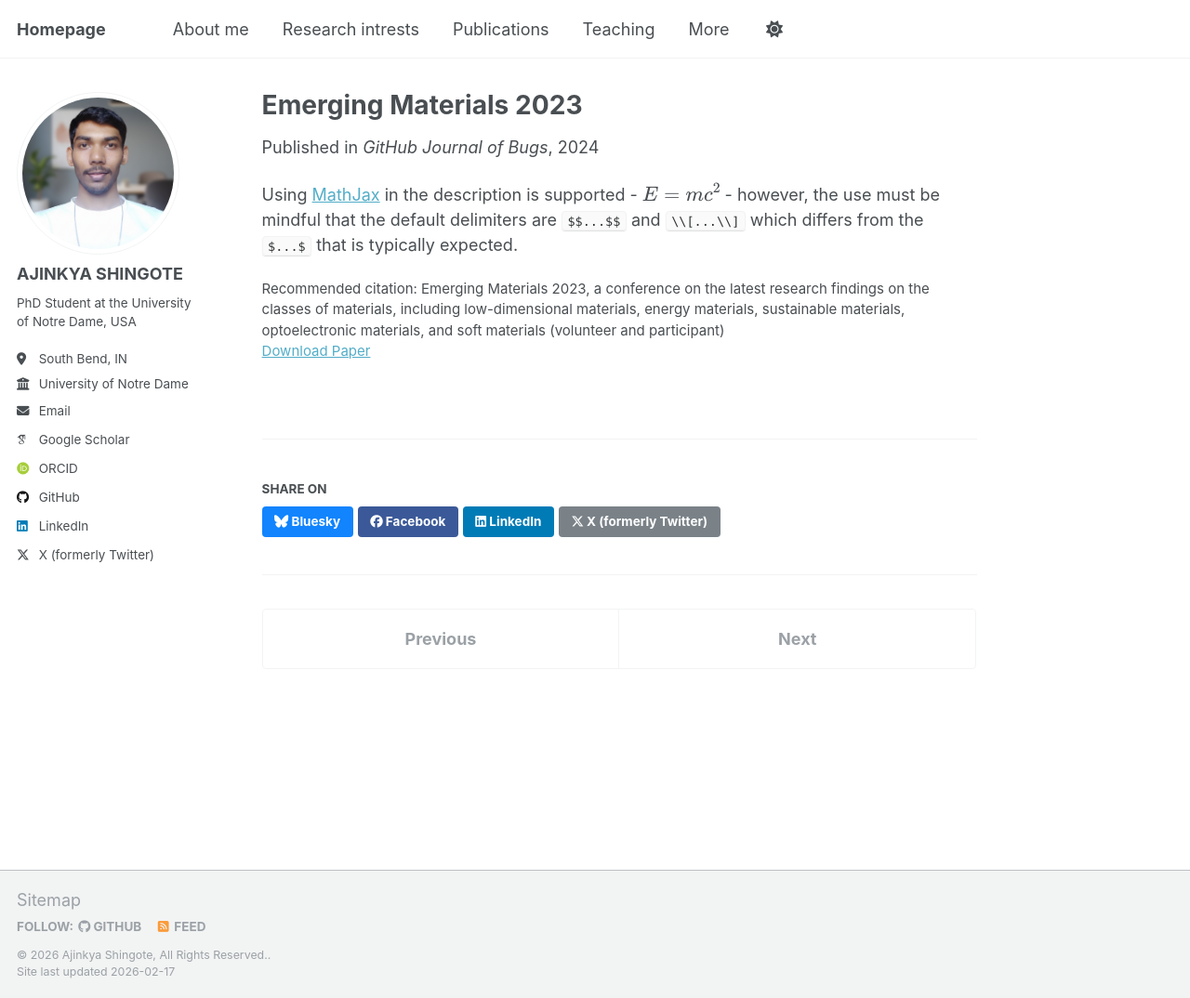
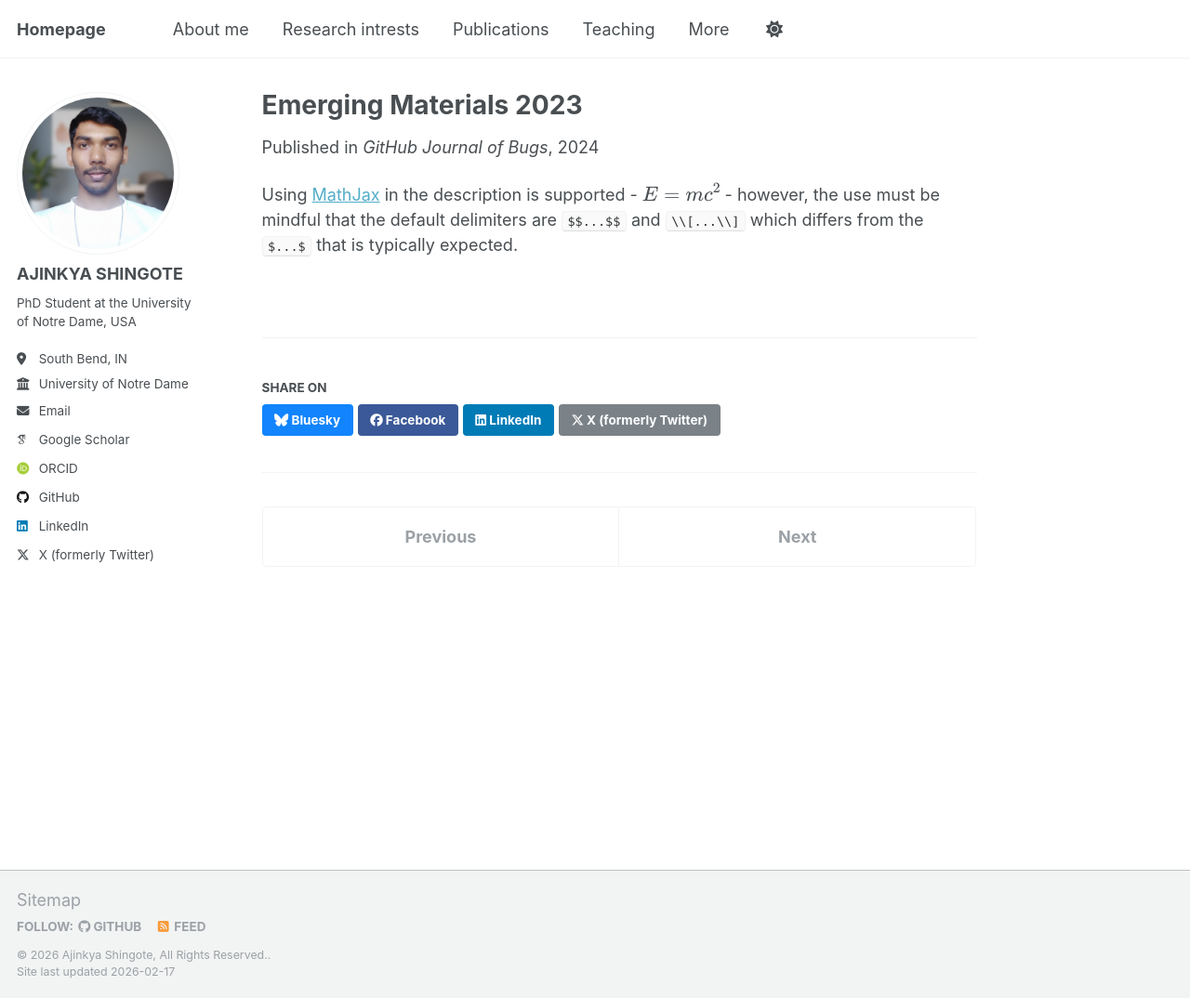
Before and after one commit to ajinkya-ss/ajinkya-ss, a Jekyll site: the page built from _publications/2025-06-08-paper-title-number-5.md, in a window 1280 px wide and 1074 px high. Shown: the whole window at 93% size. Built offline with Jekyll 4.4.1, drawn with Linux system fonts in a browser that asks for light colours; some web fonts are replaced; a script that is not in the unit is left out.

Commit message:
Update 2025-06-08-paper-title-number-5.md

```diff
--- a/_publications/2025-06-08-paper-title-number-5.md
+++ b/_publications/2025-06-08-paper-title-number-5.md
@@ -9,9 +9,6 @@ emphasis will be on rational material design, properties, spectroscopy, modellin
 date: 2024-02-17
 venue: 'GitHub Journal of Bugs'
 paperurl: 'https://www.iiserpune.ac.in/storage/media-library/ff5cfea6-edfa-4ccf-b2e2-8a8ed3f8c1e6.pdf'
-citation: 'Emerging Materials 2023, a conference on the latest research findings on the classes of materials, including
-low-dimensional materials, energy materials, sustainable materials, optoelectronic materials, and soft
-materials (volunteer and participant)'
 ---
 
 Using [MathJax](https://www.mathjax.org/) in the description is supported - $$E=mc^2$$ - however, the use must be mindful that the default delimiters are `$$...$$` and `\\[...\\]` which differs from the `$...$` that is typically expected.
```
